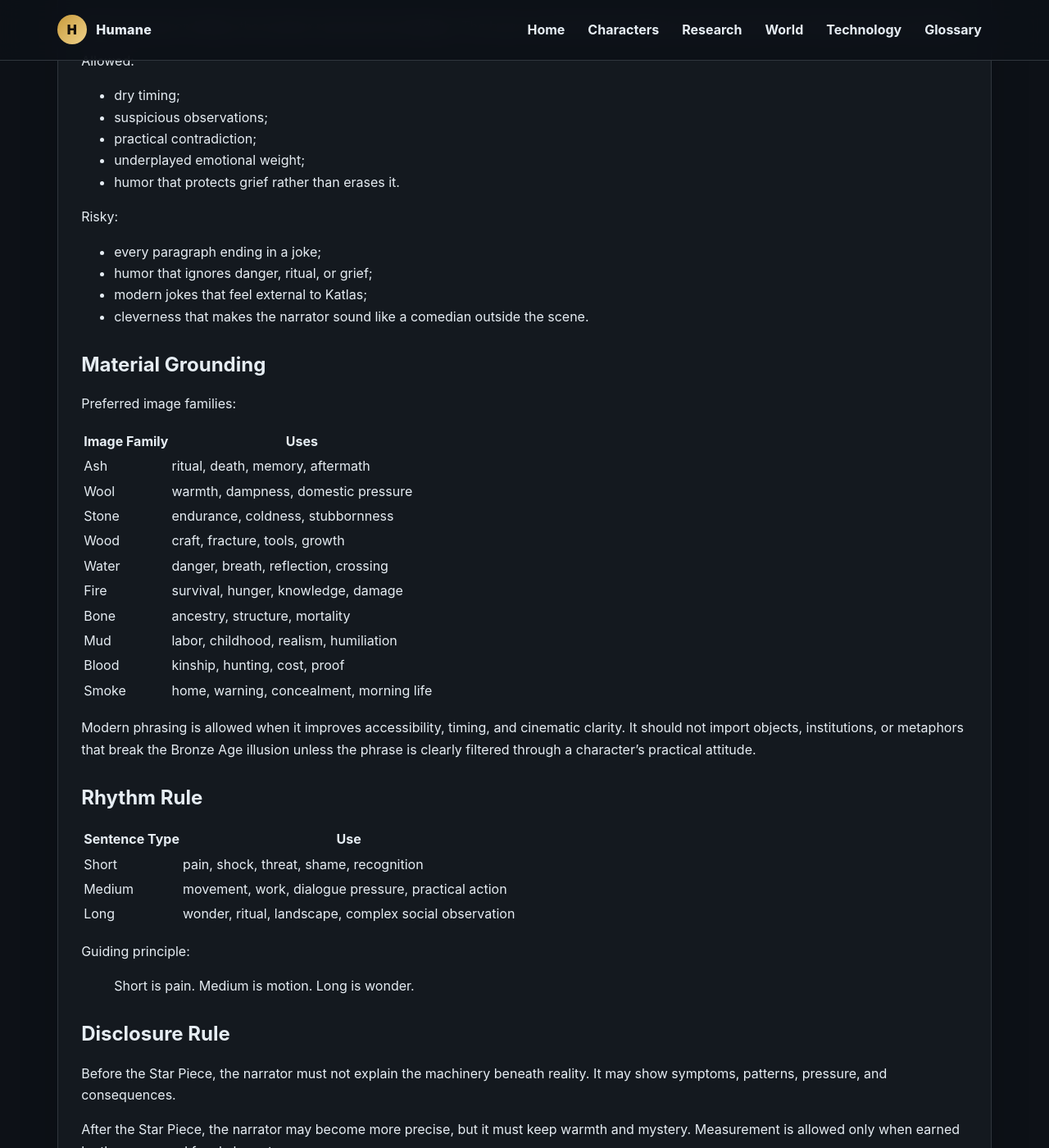
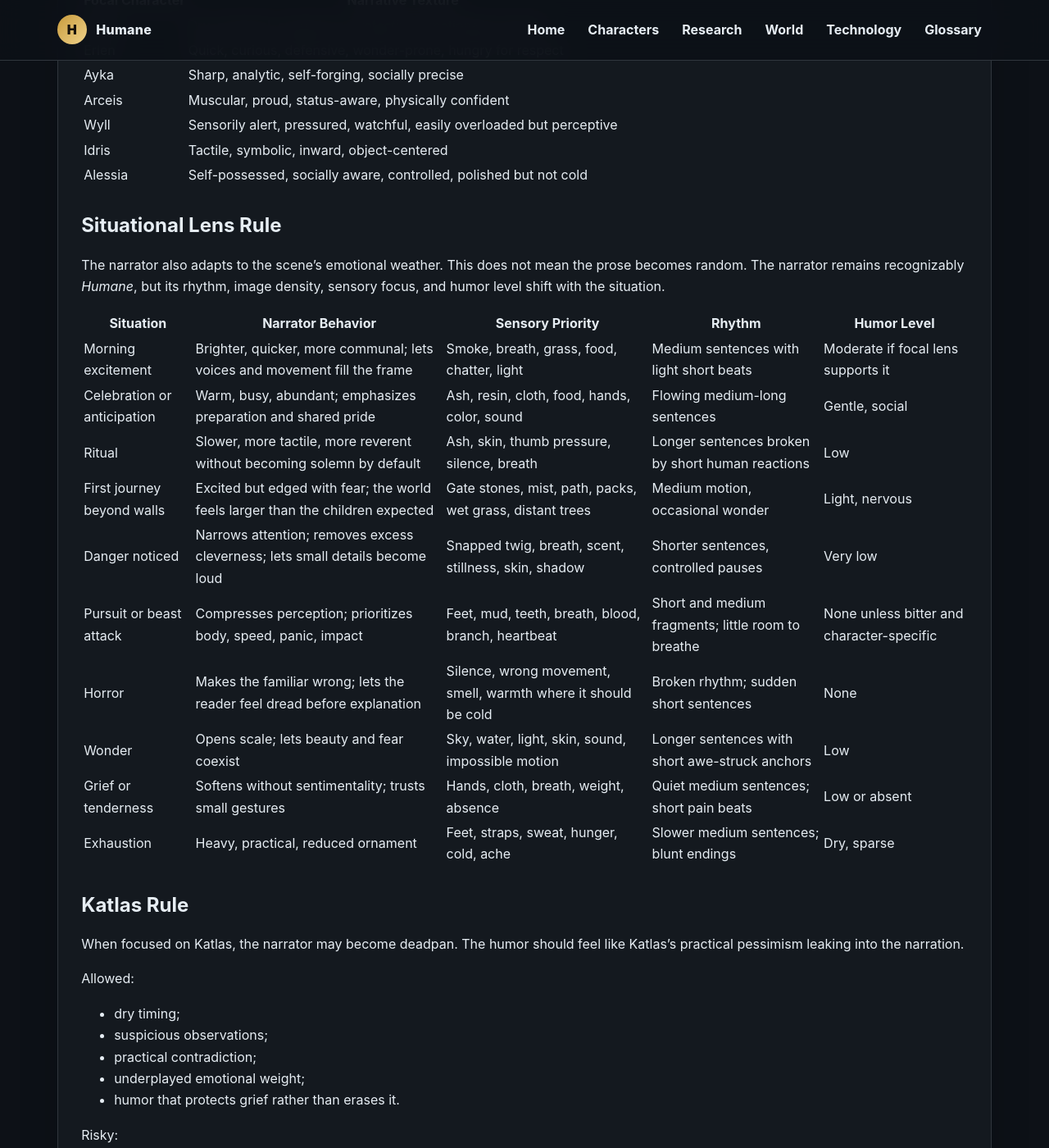
Before and after one commit to guidoduchi/humane, a Jekyll site: the page built from research/narrative/narrator.md, in a window 1280 px wide and 1400 px high, scrolled down 1691 px. Shown: the whole window at 82% size. Built offline with Jekyll 4.4.1, drawn with Linux system fonts in a browser that asks for light colours; some of the changed text lies outside the part shown.

Commit message:
Add situational narrator adaptation rule

```diff
--- a/research/narrative/narrator.md
+++ b/research/narrative/narrator.md
@@ -15,9 +15,9 @@ breadcrumbs:
 
 # Narrator Canon
 
-Version: 0.1.1
-Status: Draft canon, calibrated after Chapter 0 review
-Scope: Book 1 narrator design, with special attention to Chapter 0, Katlas-focused deadpan, and the pre-Star Piece state.
+Version: 0.1.2
+Status: Draft canon, calibrated after Chapter 0 review and situational adaptation pass
+Scope: Book 1 narrator design, with special attention to Chapter 0, Katlas-focused deadpan, situational tone, and the pre-Star Piece state.
 
 ## Core Question
 
@@ -29,13 +29,24 @@ The narrator of *Humane* is a close third-person, modern-cinematic narrative int
 
 The world remains Bronze Age in its materials, pressures, rituals, tools, dangers, and social logic. The narrator may sound modern enough for broad readers to imagine the scene quickly, but the scene itself should still smell of ash, wool, smoke, mud, resin, breath, blood, bark, water, stone, and fire.
 
+The narrator adapts along two axes:
+
+1. **Focal character** — whose mind, body, fear, pride, humor, or hunger colors the scene.
+2. **Situation** — what the scene itself is doing: morning, celebration, danger, pursuit, wonder, grief, ritual, exhaustion, intimacy, or horror.
+
+A happy morning should not sound like a hunt. A beast stalking someone should not sound like village banter. The narrator must let the reader feel the weather of the moment.
+
 ## Calibration Update
 
-Chapter 0 confirms that *Humane* should not use a purely ancient narrator. It should use a modern-cinematic narrator whose attitude adapts to the focal character.
+Chapter 0 confirms that *Humane* should not use a purely ancient narrator. It should use a modern-cinematic narrator whose attitude adapts to the focal character and the situation.
 
 Katlas-focused narration may be deadpan because Katlas is deadpan. This is not automatically narrator snark. It is the focal lens doing its job.
 
 > Keep the modern cinematic deadpan. Do not flatten it into ancient solemnity. Make sure the deadpan feels borrowed from Katlas, not imposed over the whole world.
+
+The new complementary rule:
+
+> Let the situation tune the instrument. Morning excitement should brighten the prose. Ritual should slow and thicken it. Danger should narrow it. Horror should make the reader breathe less comfortably.
 
 ## Core Identity
 
@@ -45,13 +56,13 @@ Katlas-focused narration may be deadpan because Katlas is deadpan. This is not a
 | Reader-facing style | Modern cinematic accessibility |
 | World-facing imagery | Bronze Age material grounding |
 | Knowledge access | Human-limited before the Star Piece; expanded but restrained after it |
-| Emotional posture | Warm, grave, curious, tactful, adaptive to focal character |
+| Emotional posture | Warm, grave, curious, tactful, adaptive to focal character and situation |
 | Reader relationship | Implicit companionship; never direct address |
-| Forbidden default mode | Lore lecture, cosmic exposition, detached narrator comedy, broken focal lens |
+| Forbidden default mode | Lore lecture, cosmic exposition, detached narrator comedy, broken focal lens, emotional monotone |
 
 ## Focal Lens Rule
 
-The narrator does not have one flat attitude. It adapts.
+The narrator does not have one flat attitude. It adapts to the person carrying the scene.
 
 | Focal Character | Narrative Texture |
 |---|---|
@@ -62,6 +73,23 @@ The narrator does not have one flat attitude. It adapts.
 | Wyll | Sensorily alert, pressured, watchful, easily overloaded but perceptive |
 | Idris | Tactile, symbolic, inward, object-centered |
 | Alessia | Self-possessed, socially aware, controlled, polished but not cold |
+
+## Situational Lens Rule
+
+The narrator also adapts to the scene's emotional weather. This does not mean the prose becomes random. The narrator remains recognizably *Humane*, but its rhythm, image density, sensory focus, and humor level shift with the situation.
+
+| Situation | Narrator Behavior | Sensory Priority | Rhythm | Humor Level |
+|---|---|---|---|---|
+| Morning excitement | Brighter, quicker, more communal; lets voices and movement fill the frame | Smoke, breath, grass, food, chatter, light | Medium sentences with light short beats | Moderate if focal lens supports it |
+| Celebration or anticipation | Warm, busy, abundant; emphasizes preparation and shared pride | Ash, resin, cloth, food, hands, color, sound | Flowing medium-long sentences | Gentle, social |
+| Ritual | Slower, more tactile, more reverent without becoming solemn by default | Ash, skin, thumb pressure, silence, breath | Longer sentences broken by short human reactions | Low |
+| First journey beyond walls | Excited but edged with fear; the world feels larger than the children expected | Gate stones, mist, path, packs, wet grass, distant trees | Medium motion, occasional wonder | Light, nervous |
+| Danger noticed | Narrows attention; removes excess cleverness; lets small details become loud | Snapped twig, breath, scent, stillness, skin, shadow | Shorter sentences, controlled pauses | Very low |
+| Pursuit or beast attack | Compresses perception; prioritizes body, speed, panic, impact | Feet, mud, teeth, breath, blood, branch, heartbeat | Short and medium fragments; little room to breathe | None unless bitter and character-specific |
+| Horror | Makes the familiar wrong; lets the reader feel dread before explanation | Silence, wrong movement, smell, warmth where it should be cold | Broken rhythm; sudden short sentences | None |
+| Wonder | Opens scale; lets beauty and fear coexist | Sky, water, light, skin, sound, impossible motion | Longer sentences with short awe-struck anchors | Low |
+| Grief or tenderness | Softens without sentimentality; trusts small gestures | Hands, cloth, breath, weight, absence | Quiet medium sentences; short pain beats | Low or absent |
+| Exhaustion | Heavy, practical, reduced ornament | Feet, straps, sweat, hunger, cold, ache | Slower medium sentences; blunt endings | Dry, sparse |
 
 ## Katlas Rule
 
@@ -81,6 +109,8 @@ Risky:
 - humor that ignores danger, ritual, or grief;
 - modern jokes that feel external to Katlas;
 - cleverness that makes the narrator sound like a comedian outside the scene.
+
+Katlas can make a morning funnier. He should not make a beast attack safe.
 
 ## Material Grounding
 
@@ -113,6 +143,10 @@ Guiding principle:
 
 > Short is pain. Medium is motion. Long is wonder.
 
+Situational addition:
+
+> Bright scenes may breathe. Dangerous scenes must tighten. Horror should steal comfort before it steals certainty.
+
 ## Disclosure Rule
 
 Before the Star Piece, the narrator must not explain the machinery beneath reality. It may show symptoms, patterns, pressure, and consequences.
@@ -129,8 +163,10 @@ Chapter 0 is broadly consistent with this narrator model because it uses:
 - ritual shown through action rather than lecture;
 - emotional pressure around orphans and family markings.
 
-The main refinement risk is density: if every beat becomes witty, the narrator may detach from Katlas and become an external comic voice. The target is not less humor. The target is better ownership of humor.
+The next calibration pass should make the happy morning and first-journey excitement more consciously felt. Vahllalhag should not only be textured; it should be emotionally awake. The children are not merely assembled. They are thrilled, afraid, proud, loud, watched, blessed, and about to step beyond the walls for the first time.
+
+The main refinement risk is density: if every beat becomes witty, the narrator may detach from Katlas and become an external comic voice. The target is not less humor. The target is better ownership of humor and better response to situation.
 
 ## Canon Decision Summary
 
-The narrator of *Humane* is not a lecturer, hidden god, or detached comedian. It is an adaptive, disciplined witness with a modern cinematic interface. It lets ancient life feel immediate without making ancient people sound foolish. It respects the reader by giving them patterns, not answers too early. It respects the characters by staying close to their bodies before claiming their souls.
+The narrator of *Humane* is not a lecturer, hidden god, detached comedian, or emotional monotone. It is an adaptive, disciplined witness with a modern cinematic interface. It adapts to focal character and situation. It lets morning feel like morning, ritual feel like ritual, danger feel like danger, and horror feel close enough to touch. It respects the reader by giving them patterns, not answers too early. It respects the characters by staying close to their bodies before claiming their souls.
```
